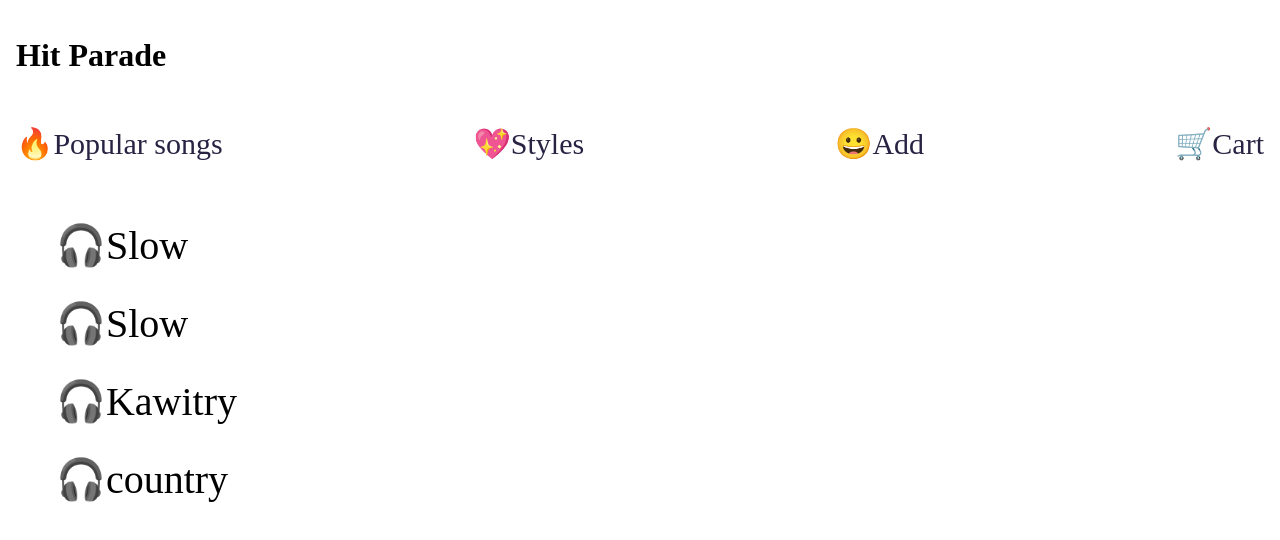
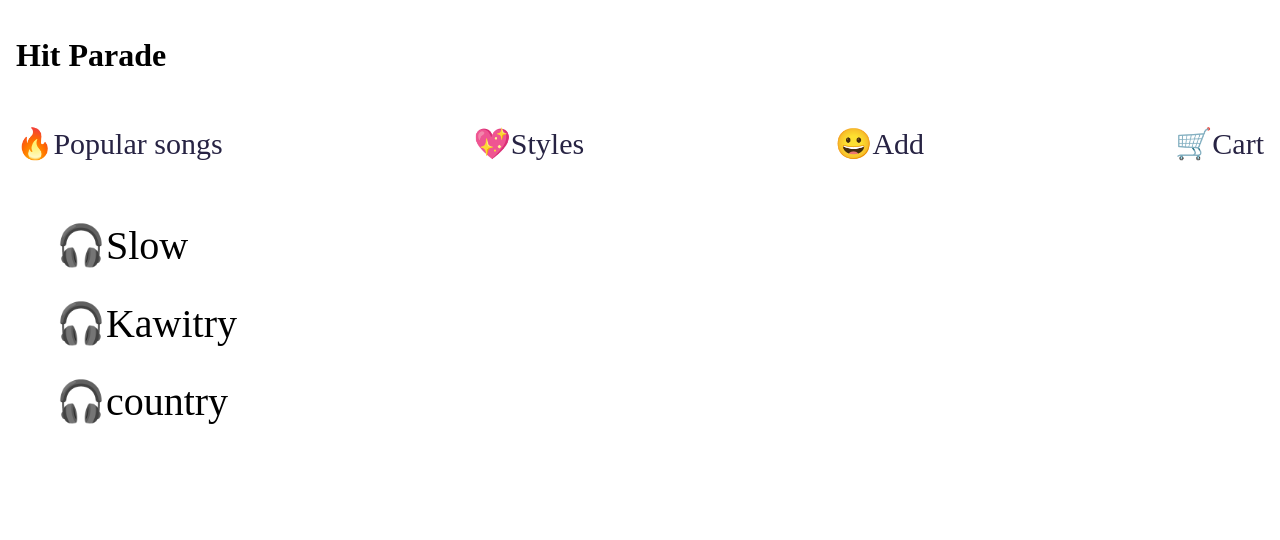
Before and after one commit to moro-patana/hit-parade-react, a React app: page /styles in a window 1280 px wide. Shown: the top 540 px of the page. Built offline with nearby package versions, Linux system fonts and the light colour scheme.

Commit message:
grabed the songs styles

```diff
--- a/components/styles.js
+++ b/components/styles.js
@@ -2,13 +2,17 @@ import React, { useContext } from "react"
 import { Contexts } from "../useContext"
 function Styles() {
     const {songs} = useContext(Contexts)
-    const filterStyles = songs.filter(song => song.style)
-    console.log(filterStyles);
-    return (
+
+    const song = songs.map(song => song.style)
+    console.log(song);
+    const songFilter = [...new Set(song)]
+    console.log(songFilter);
+
+     return (
       <div>
           <ul>
-          {filterStyles.map(song => (
-            <li key={song.id}>🎧{song.style}</li>
+          {songFilter.map((song, index) => (
+            <li key={index}>🎧{song}</li>
           ))}
           </ul>
       </div>
```
Also changed, not shown: 2 other files (tests, documents, lock files or other folders).
